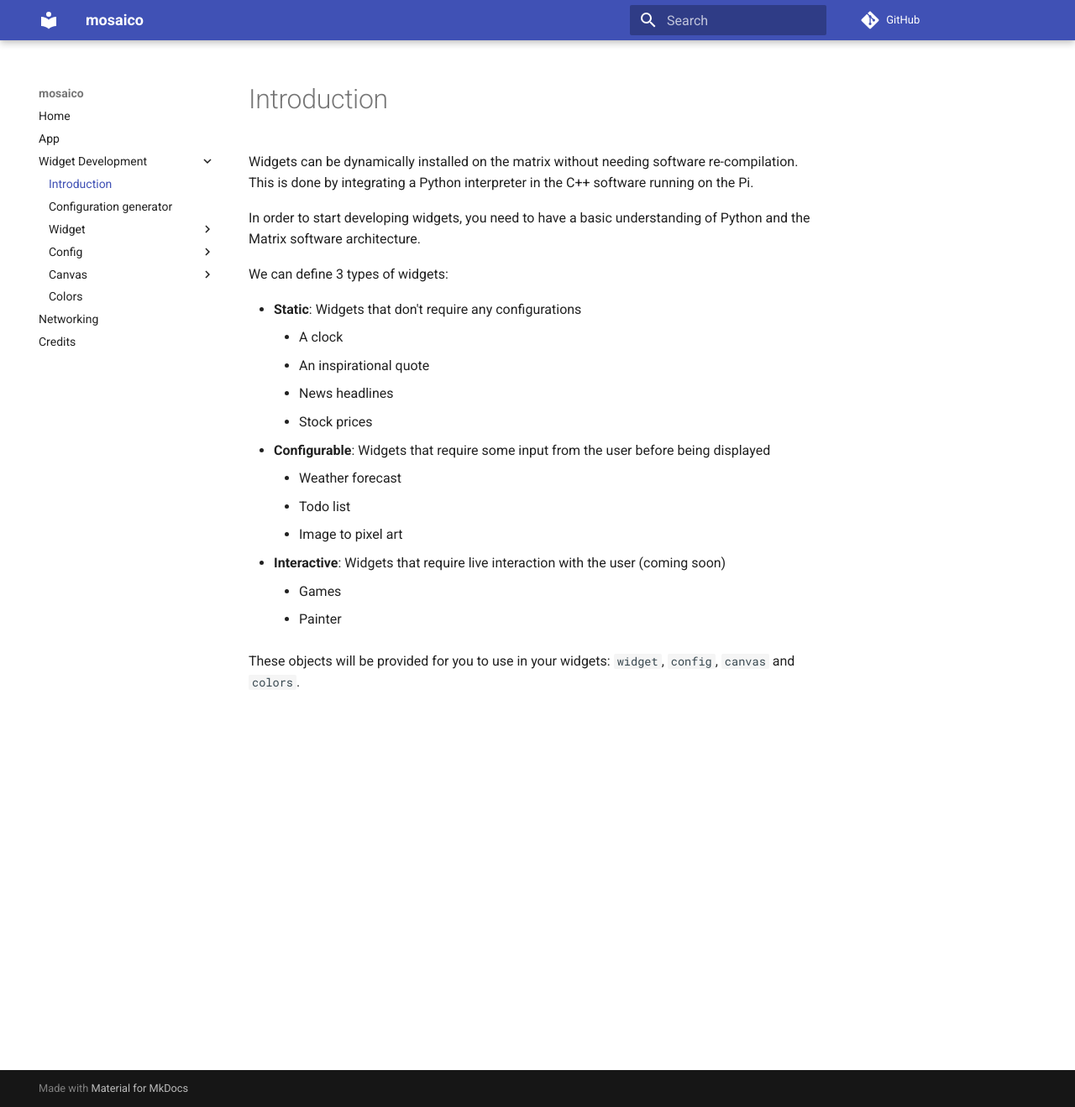
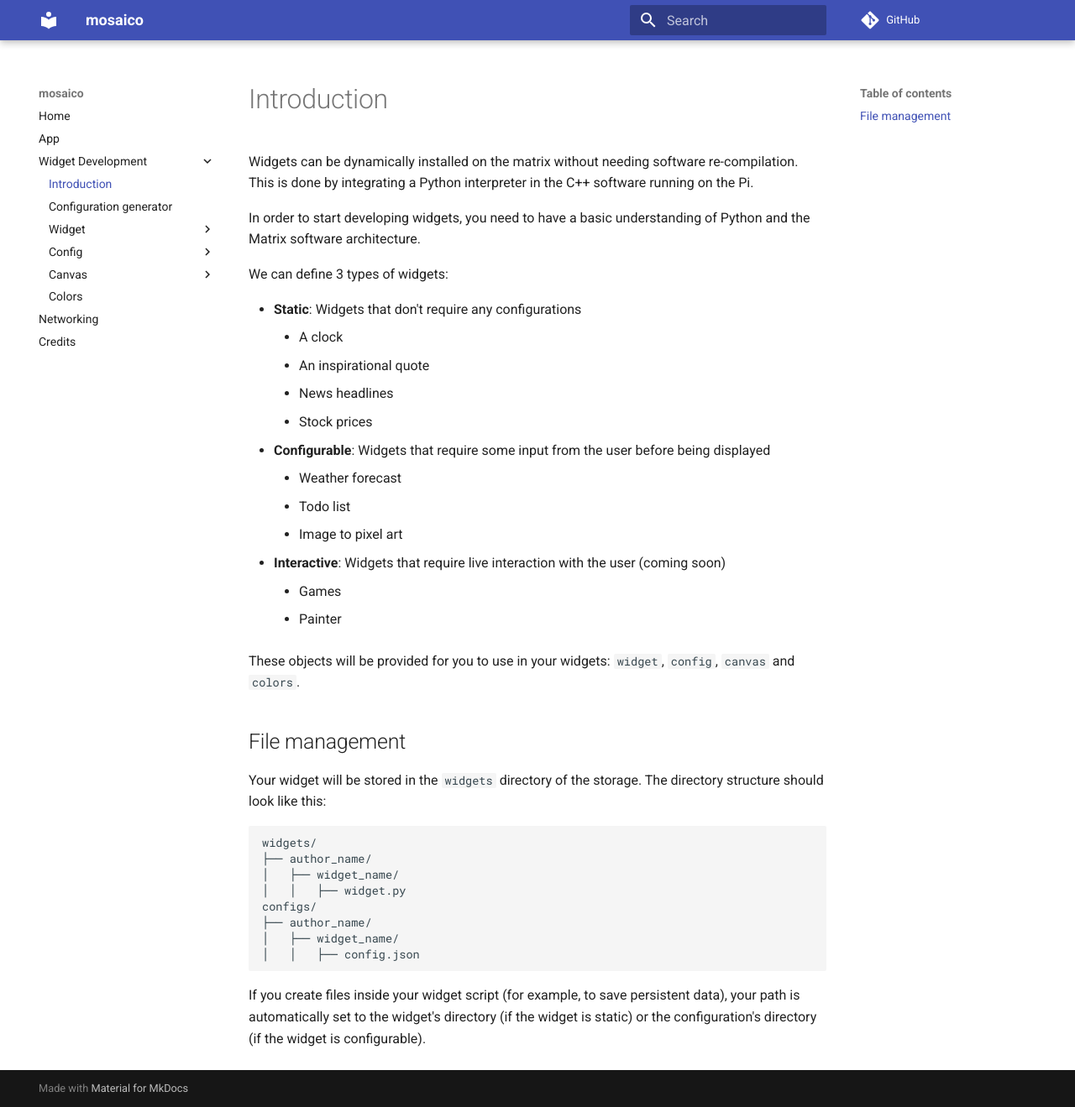
Before and after one commit to mosaico-matrix/mosaico-docs, an MkDocs documentation site: the page built from docs/widget-development/index.md, in a window 1280 px wide and 1319 px high. Shown: the whole window at 84% size. Built offline with MkDocs 1.6.1 and Material for MkDocs 9.7.7, drawn with Linux system fonts in a browser that asks for light colours; comment, search, counter and statistics services are not loaded.

````diff
--- a/docs/widget-development/index.md
+++ b/docs/widget-development/index.md
@@ -20,3 +20,21 @@ We can define 3 types of widgets:
     - Painter
 
 These objects will be provided for you to use in your widgets: `widget`, `config`, `canvas` and `colors`.
+
+## File management
+Your widget will be stored in the `widgets` directory of the storage. The directory structure should look like this:
+
+```
+widgets/
+├── author_name/
+│   ├── widget_name/
+│   │   ├── widget.py
+configs/
+├── author_name/
+│   ├── widget_name/
+│   │   ├── config.json
+```
+
+If you create files inside your widget script (for example, to save persistent data),
+your path is automatically set to the widget's directory (if the widget is static)
+or the configuration's directory (if the widget is configurable).
````
Also changed, not shown: docs/widget-development/widget/drawables/drawable.md (+19 -0 lines).
